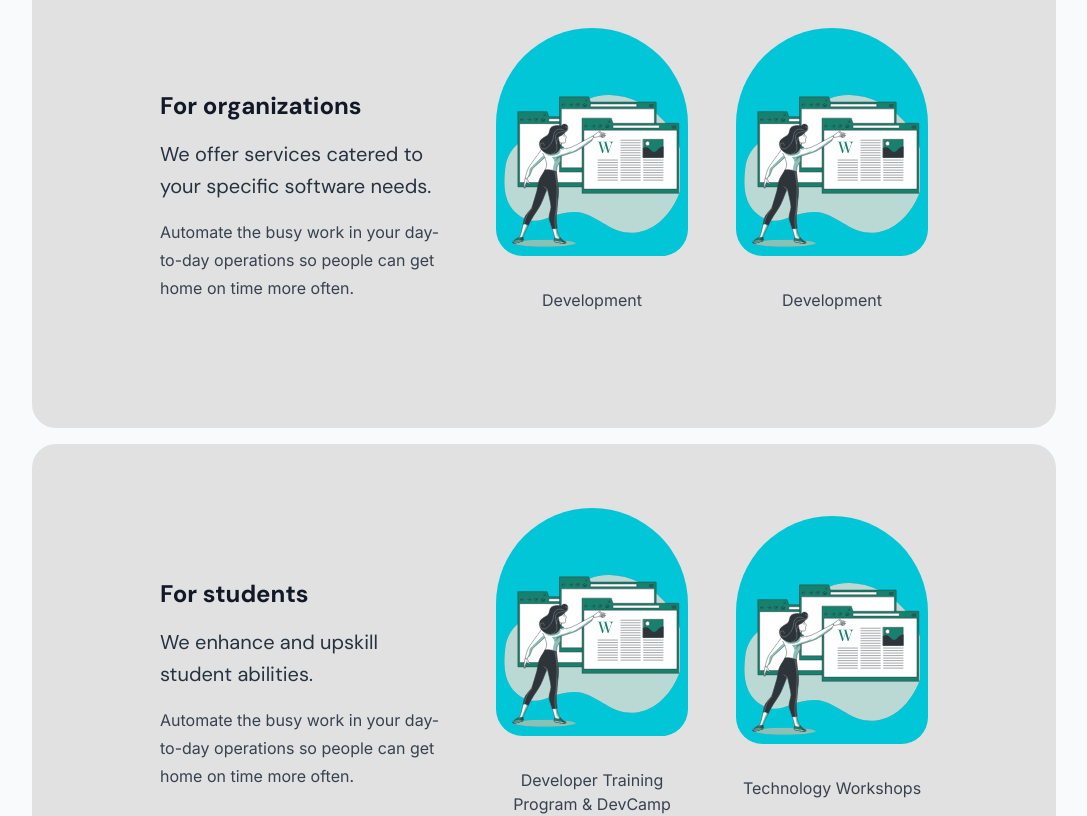
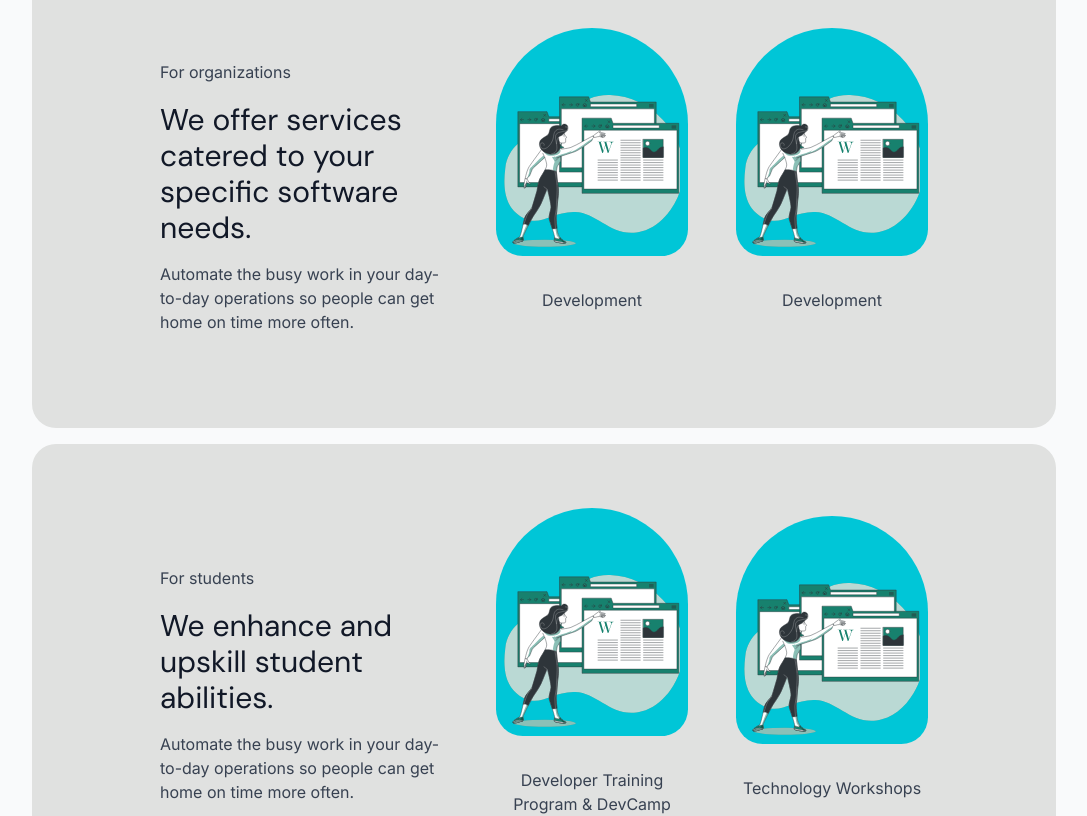
Before and after one commit to up-csi/up-csi.github.io, a SvelteKit app: page / in a window 1280 px wide. Shown: the part 2100-2916 px from the top of the page, without its empty margins (96-1183 px from the left). Built offline with nearby package versions, Linux system fonts and the light colour scheme.

Commit message:
feat(+page.svelte): adjust fonts in ContentContainer slots

```diff
--- a/src/routes/+page.svelte
+++ b/src/routes/+page.svelte
@@ -70,11 +70,11 @@
     <div class="space-y-4">
         <ContentContainer>
             <svelte:fragment slot="text">
-                <h2 class="m-0 font-dm">For organizations</h2>
-                <h3 class="m-0 font-dm font-normal text-black">
+                <p class="m-0">For organizations</p>
+                <h3 class="m-0 font-dm font-normal black text-2xl sm:text-3xl">
                     We offer services catered to your specific software needs.
                 </h3>
-                <p class="m-0">
+                <p class="m-0 leading-5 sm:leading-6">
                     Automate the busy work in your day-to-day operations so people can get home on
                     time more often.
                 </p>
@@ -86,11 +86,11 @@
         </ContentContainer>
         <ContentContainer>
             <svelte:fragment slot="text">
-                <h2 class="m-0 font-dm">For students</h2>
-                <h3 class="m-0 font-dm font-normal text-black">
+                <p class="m-0">For students</p>
+                <h3 class="m-0 font-dm font-normal black text-2xl sm:text-3xl">
                     We enhance and upskill student abilities.
                 </h3>
-                <p class="m-0">
+                <p class="m-0 leading-5 sm:leading-6">
                     Automate the busy work in your day-to-day operations so people can get home on
                     time more often.
                 </p>
```
